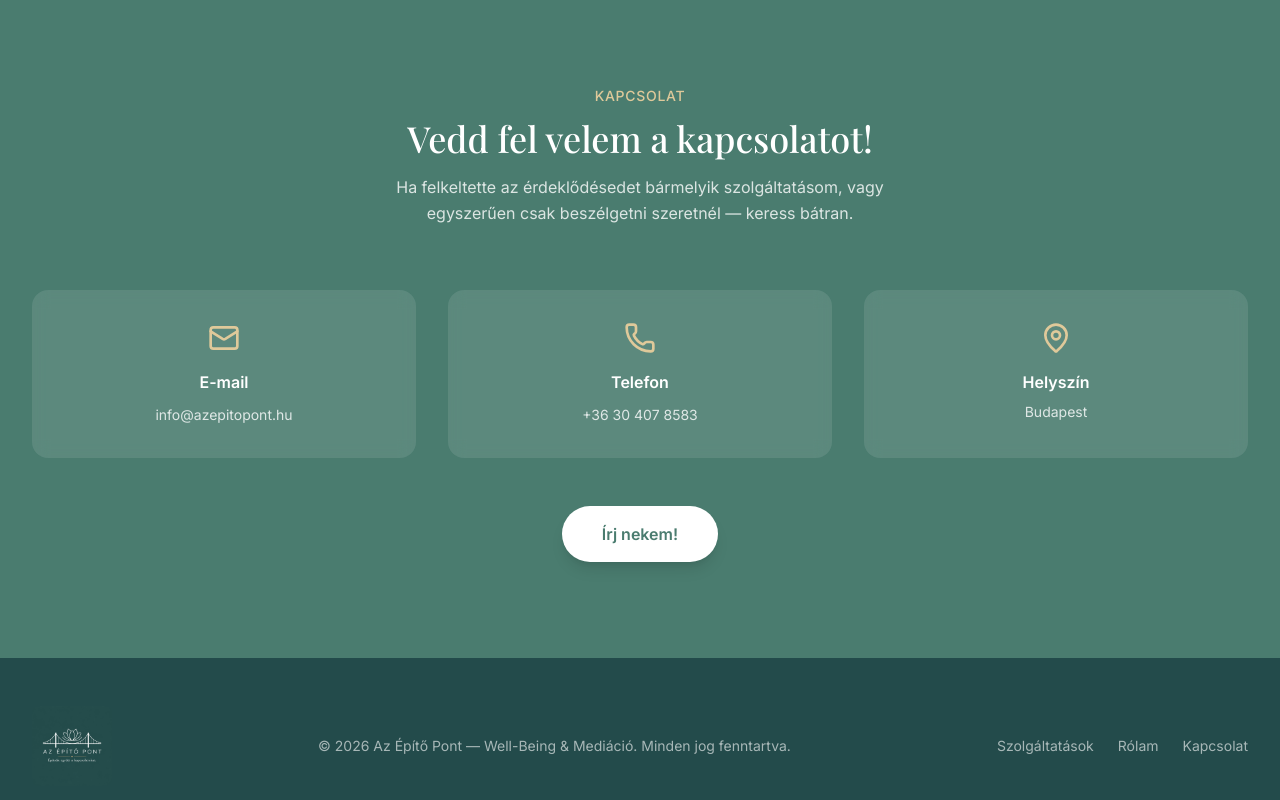
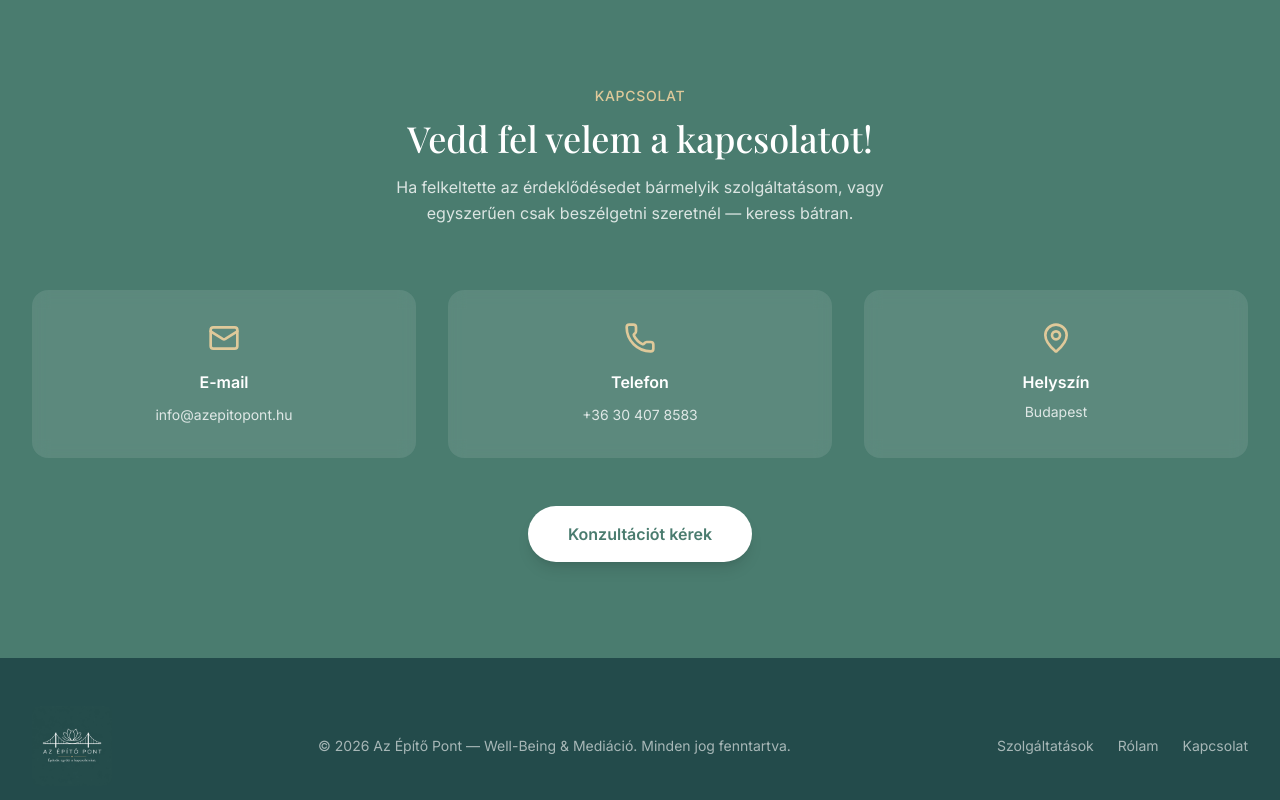
Before and after one commit to erdelyiizabell/epitopont, a React (Vite) app: page / in a window 1280 px wide. Shown: the part 5115-5915 px from the top of the page. Built offline with nearby package versions, Linux system fonts and the light colour scheme; a web font is replaced by a local one.

Commit message:
Időpontfoglalás

```diff
--- a/src/components/Contact.tsx
+++ b/src/components/Contact.tsx
@@ -41,10 +41,12 @@ export default function Contact() {
 
         <div className="text-center">
           <a
-            href="mailto:info@azepitopont.hu"
+            href="https://app.minup.io/book/azepitopont"
+            target="_blank"
+            rel="noopener noreferrer"
             className="inline-flex items-center justify-center px-10 py-4 bg-white text-primary rounded-full font-semibold hover:bg-warm transition-colors duration-200 shadow-lg"
           >
-            Írj nekem!
+            Konzultációt kérek
           </a>
         </div>
       </div>
--- a/src/components/Navbar.tsx
+++ b/src/components/Navbar.tsx
@@ -36,7 +36,9 @@ export default function Navbar() {
               </a>
             ))}
             <a
-              href="#kapcsolat"
+              href="https://app.minup.io/book/azepitopont"
+              target="_blank"
+              rel="noopener noreferrer"
               className="ml-4 px-6 py-2.5 bg-primary text-white rounded-full text-sm font-medium hover:bg-primary-dark transition-colors duration-200"
             >
               Időpontfoglalás
@@ -66,7 +68,9 @@ export default function Navbar() {
               </a>
             ))}
             <a
-              href="#kapcsolat"
+              href="https://app.minup.io/book/azepitopont"
+              target="_blank"
+              rel="noopener noreferrer"
               onClick={() => setIsOpen(false)}
               className="block text-center px-6 py-2.5 bg-primary text-white rounded-full text-sm font-medium mt-4"
             >
```
Also changed, not shown: 2 other files (tests, documents, lock files or other folders).
